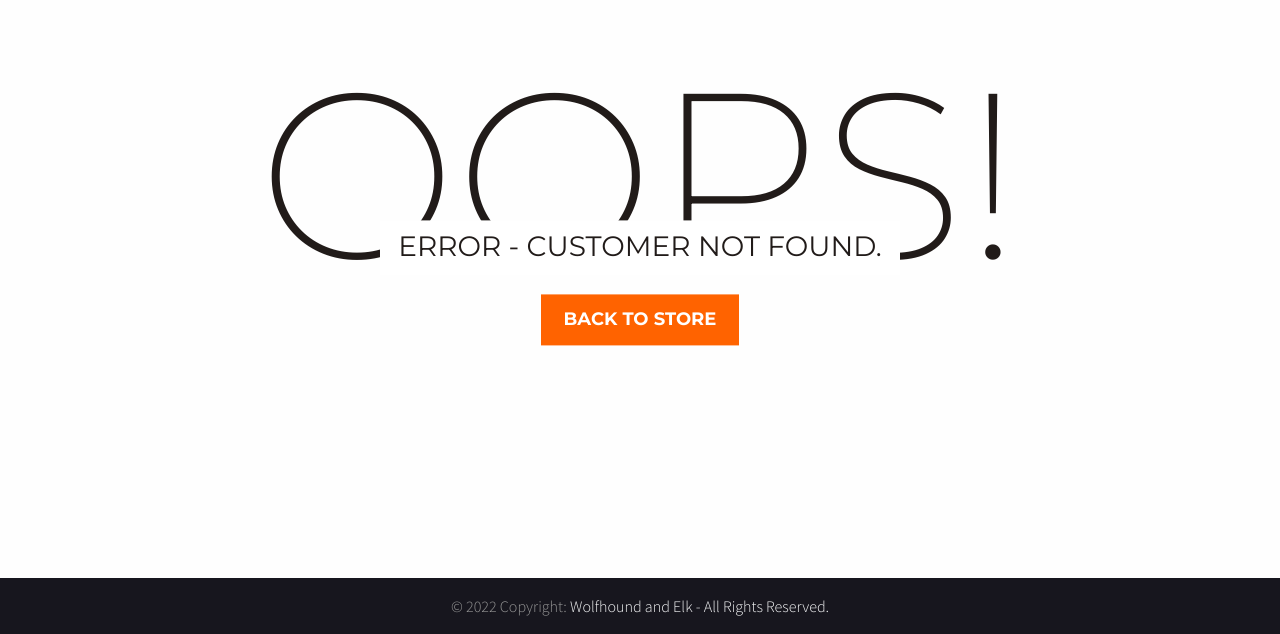
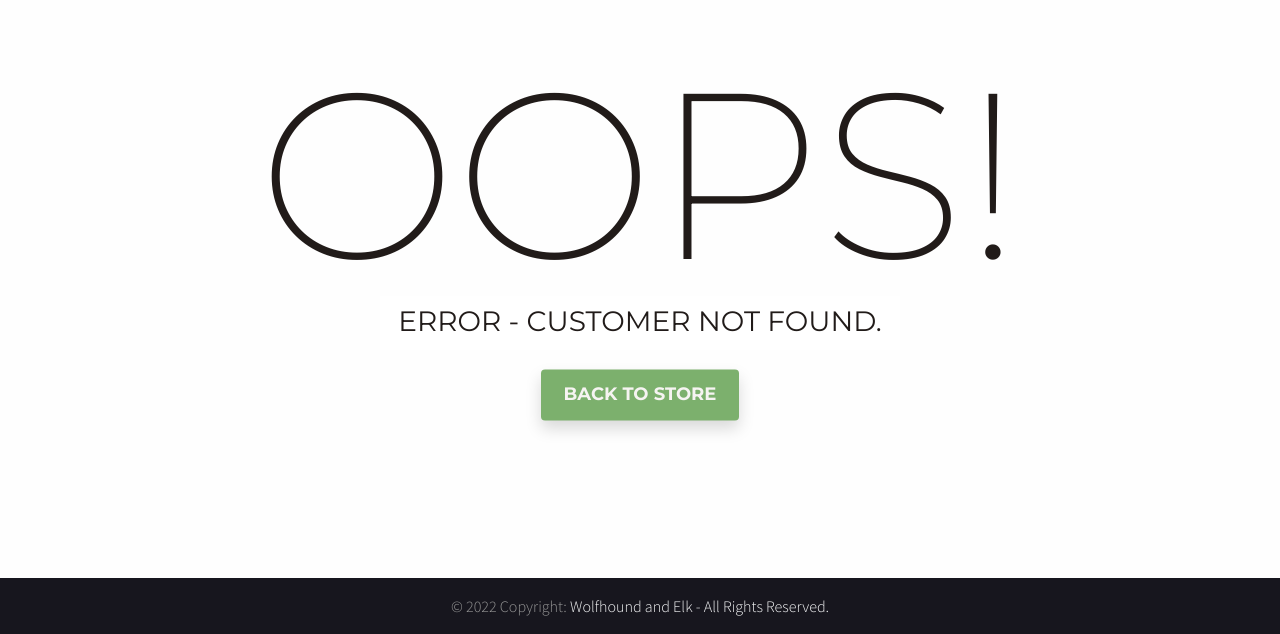
Before and after one commit to andrewmurphy123/GlobalClassroomProject, a Django app: page / in a window 1280 px wide. Shown: the part 166-800 px from the top of the page. Run offline with Django 3.2, Linux system fonts and the light colour scheme; the visitor is signed in with stand-in values (Sample User, id 1); data that the repository does not hold is empty; some libraries are stand-ins or nearby versions.

Commit message:
Small Front-End Fix

```diff
--- a/Wolfhound/ecommerce/static/css/main.css
+++ b/Wolfhound/ecommerce/static/css/main.css
@@ -52,14 +52,6 @@ nav, footer {
 
 .row-image{
 	width: 4rem;
-}
-
-.form-field{
-	width: 250px;
-	/*
-	display: inline-block;
-	padding: 5px;
-	*/
 }
 
 .cart-row{
@@ -128,7 +120,7 @@ nav, footer {
 
   .notfound .notfound-404 {
 	position: relative;
-	height: 200px;
+	height: 350px;
 	margin: 0px auto 20px;
 	z-index: -1;
   }
@@ -169,18 +161,18 @@ nav, footer {
 	display: inline-block;
 	font-weight: 700;
 	text-decoration: none;
-	color: #fff;
+	background: #7CB06D;
+	color: #F6F4F2;
 	text-transform: uppercase;
 	padding: 13px 23px;
-	background: #ff6300;
 	font-size: 18px;
 	-webkit-transition: 0.2s all;
 	transition: 0.2s all;
   }
 
   .notfound a:hover {
-	color: #ff6300;
-	background: #211b19;
+	color: #F6F4F2;
+	background: #3F6844;
   }
 
   @media only screen and (max-width: 767px) {
--- a/Wolfhound/ecommerce/store/templates/store/checkout.html
+++ b/Wolfhound/ecommerce/store/templates/store/checkout.html
@@ -1,5 +1,9 @@
 {% extends 'base.html' %}
 {% load static %}
+
+{% block title %}
+    Checkout – {{ block.super }}
+{% endblock %}
 
 {% block content %}
 <div class="row mt-5">
--- a/Wolfhound/ecommerce/store/templates/store/error.html
+++ b/Wolfhound/ecommerce/store/templates/store/error.html
@@ -12,7 +12,7 @@
             <h1>Oops!</h1>
             <h2>Error - {{ error_message }}</h2>
         </div>
-            <a href="{% url 'store' %}">Back to Store</a>
+            <a class="rounded shadow" href="{% url 'store' %}">Back to Store</a>
     </div>
 </div>
 {% endblock %}
```
